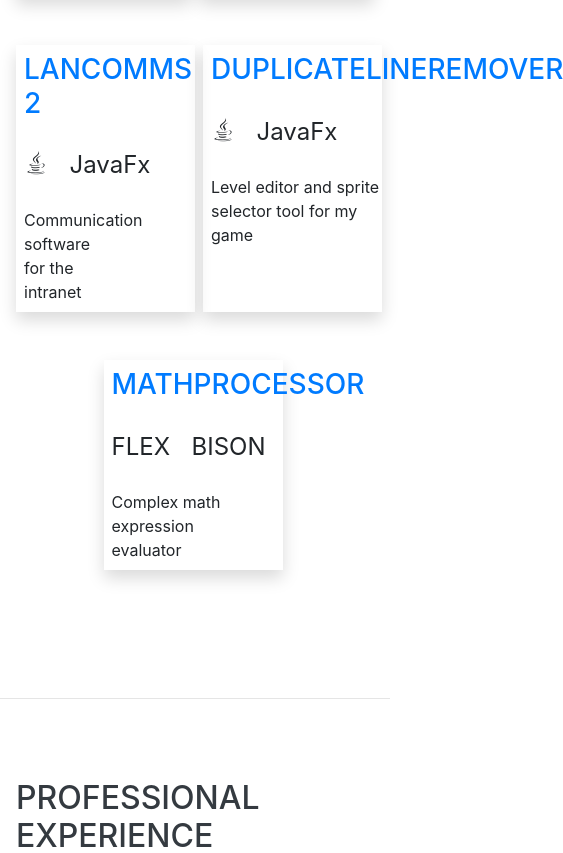
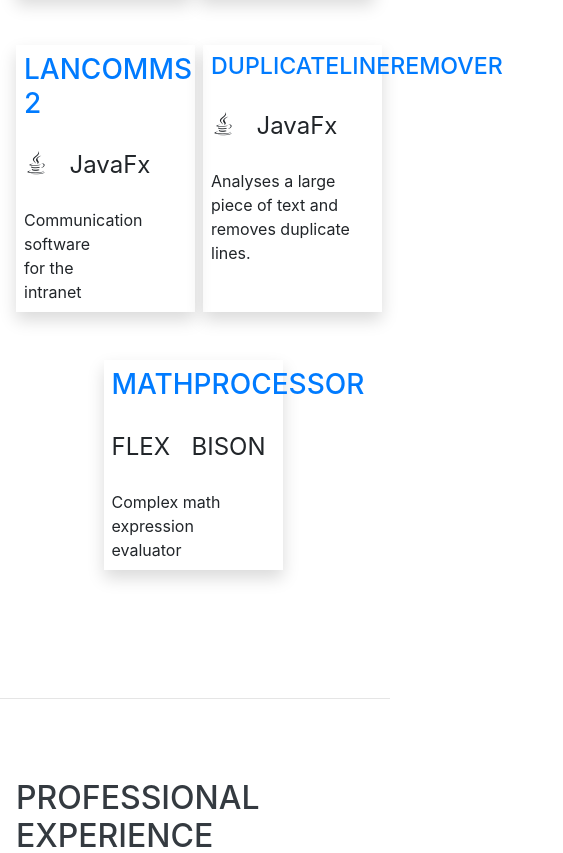
Before and after one commit to mahir1010/mahir1010.github.io, a website with bundled scripts: page index.html in a window 390 px wide. Shown: the part 1514-2367 px from the top of the page, 563 px wide, since content can reach past the window. Built offline with nearby package versions, Linux system fonts and the light colour scheme; a web font is replaced by a local one.

Commit message:
Fixed ui problems for small screen device

```diff
--- a/index.html
+++ b/index.html
@@ -177,7 +177,7 @@
 
           <div class="p-2 shadow resume-item d-flex flex-md-row justify-content-between mb-5 ml-1 flex-grow w-50">
             <div class="resume-content">
-              <h3 class="mb-0"><a href="https://mahir1010.github.io/DuplicateLineRemover/" target="_blank">DuplicateLineRemover</a>
+              <h3 class="mb-0" style="font-size:1.45rem;"><a href="https://mahir1010.github.io/DuplicateLineRemover/" target="_blank">DuplicateLineRemover</a>
               </h3>
               <ul class="list-inline dev-icons">
                 <li class="list-inline-item smaller">
@@ -187,7 +187,7 @@
                   JavaFx
                 </li>
               </ul>
-              <div class="project-info">Level editor and sprite selector tool for my game</div>
+              <div class="project-info">Analyses a large piece of text and removes duplicate lines.</div>
             </div>
           </div>
 
```
